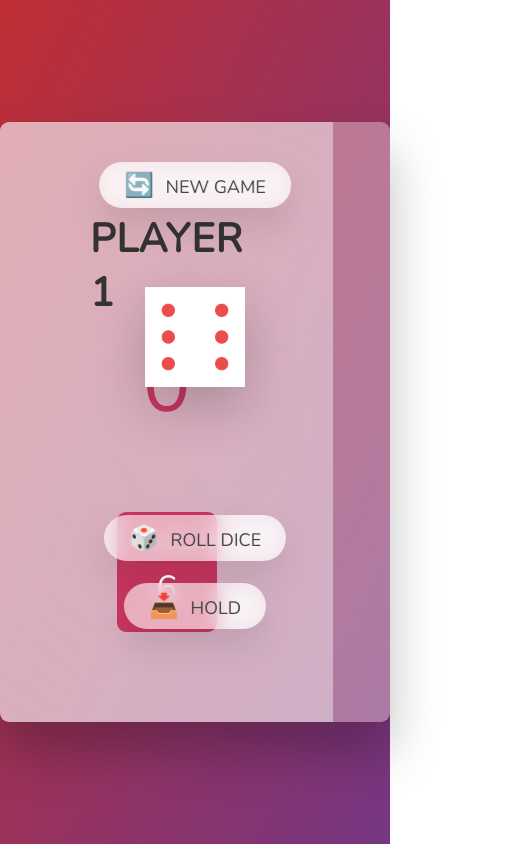
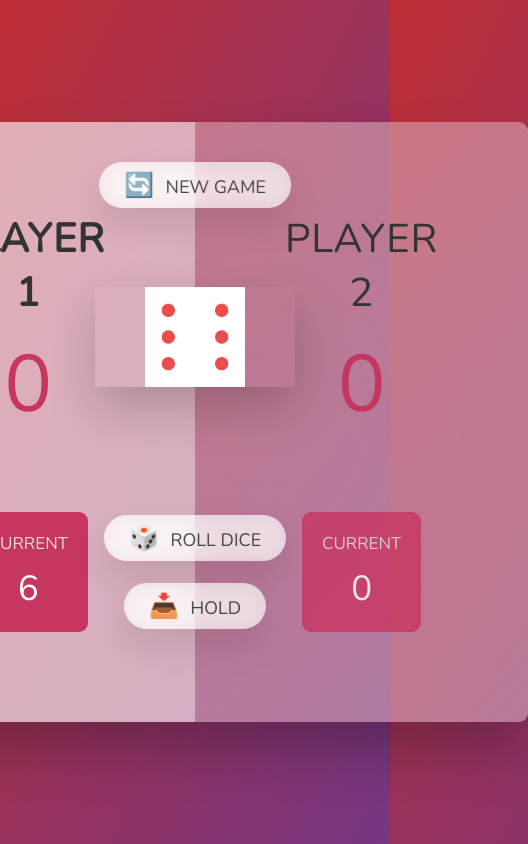
Before and after one commit to manvigupta226/Dice-roll, a plain HTML site: page index.html in a window 390 px wide. Both pictures are taken after a click on the button "🎲 ROLL DICE". Shown: the whole page, 528 px wide, since content can reach past the window. Drawn offline with nearby package versions, Linux system fonts and the light colour scheme.

Commit message:
Responsiveness

```diff
--- a/style.css
+++ b/style.css
@@ -4,6 +4,14 @@
   margin: 0;
   padding: 0;
   box-sizing: inherit;
+}
+
+@media (max-width: 500px) {
+  player {
+    display: flex;
+    justify-content: center;
+    align-items: center;
+  }
 }
 
 html {
@@ -14,7 +22,7 @@ html {
 body {
   font-family: 'Nunito', sans-serif;
   font-weight: 400;
-  height: 100vh;
+  min-height: 100vh;
   color: #333;
   background-image: linear-gradient(to top left, #753682 0%, #bf2e34 100%);
   display: flex;
@@ -24,9 +32,9 @@ body {
 
 /* LAYOUT */
 main {
-  position: relative;
-  width: 100rem;
-  height: 60rem;
+  position: absolute;
+  max-width: 500rem;
+  min-height: 60rem;
   background-color: rgba(255, 255, 255, 0.35);
   backdrop-filter: blur(200px);
   filter: blur();
@@ -45,6 +53,15 @@ main {
   transition: all 0.75s;
 }
 
+.player,
+h2 {
+  font-size: 8vw;
+}
+
+.player,
+p {
+  font-size: 2vw;
+}
 /* ELEMENTS */
 .name {
   position: relative;
@@ -54,6 +71,7 @@ main {
   word-spacing: 2px;
   font-weight: 300;
   margin-bottom: 1rem;
+  text-align: center;
 }
 
 .score {
@@ -82,7 +100,7 @@ main {
   opacity: 0.8;
   border-radius: 9px;
   color: #fff;
-  width: 65%;
+  min-width: 65%;
   padding: 2rem;
   text-align: center;
   transition: all 0.75s;
@@ -153,8 +171,10 @@ main {
   left: 50%;
   top: 16.5rem;
   transform: translateX(-50%);
-  height: 10rem;
+  max-height: 10rem;
   box-shadow: 0 2rem 5rem rgba(0, 0, 0, 0.2);
+  aspect-ratio: 2/1;
+  object-fit: contain;
 }
 
 .player--winner {
```
